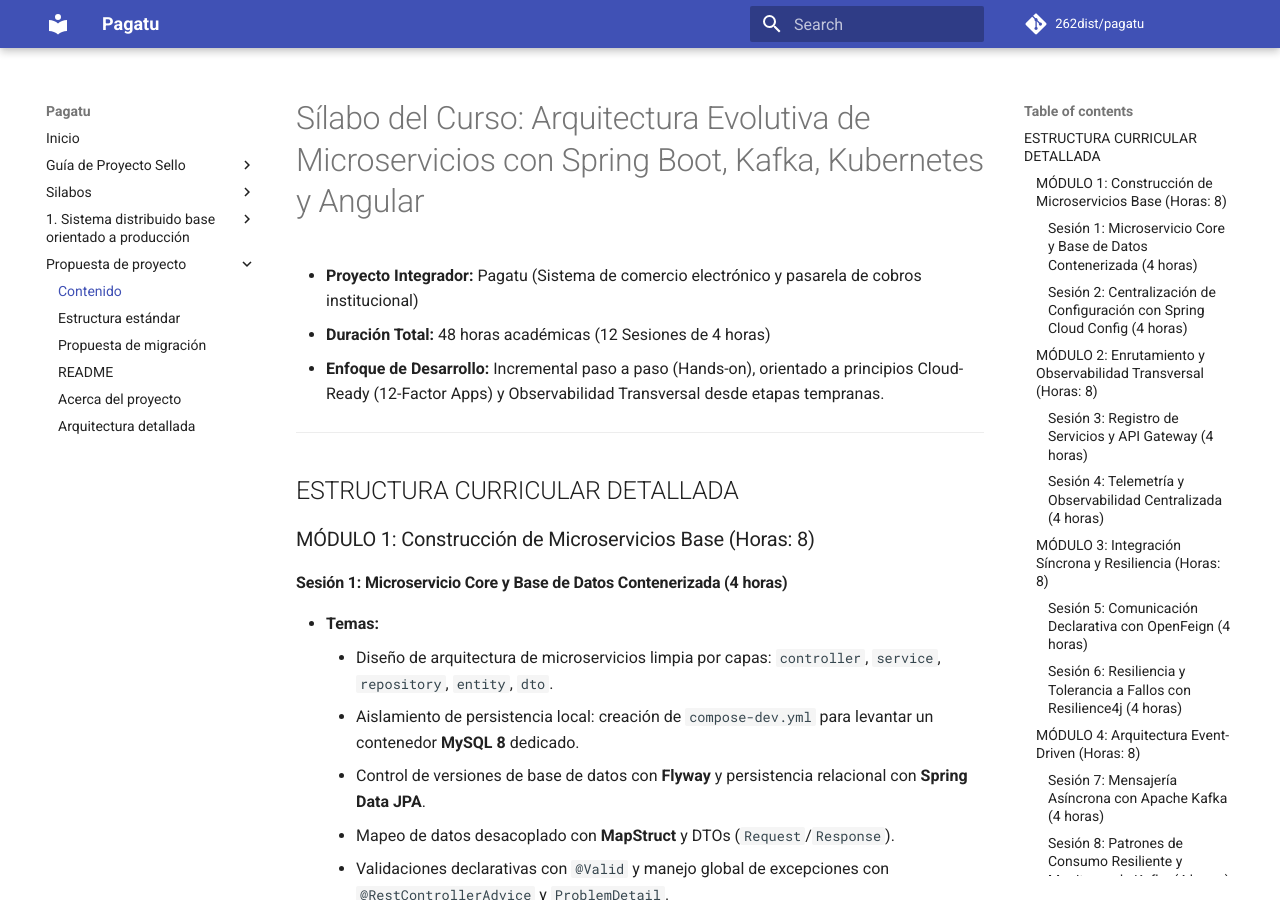
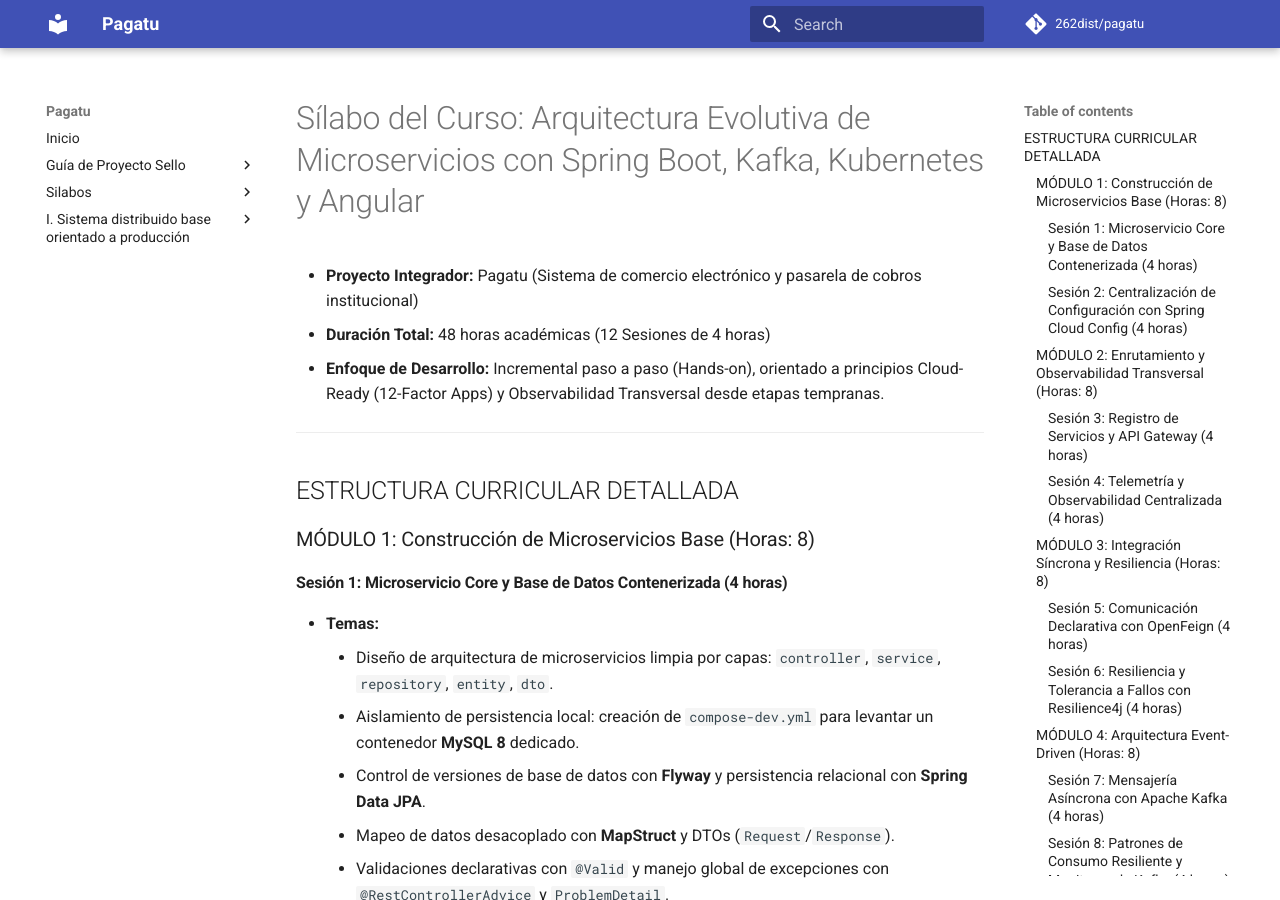
Before and after one commit to 262dist/pagatu, an MkDocs documentation site: the page built from docs/propuesta-proyecto/contenido.md, in a window 1280 px wide and 900 px high. Built offline with MkDocs 1.6.1 and Material for MkDocs 9.7.7, drawn with Linux system fonts in a browser that asks for light colours; comment, search, counter and statistics services are not loaded.

Commit message:
first commit

```diff
--- a/mkdocs.yml
+++ b/mkdocs.yml
@@ -11,15 +11,8 @@
   - Silabos:
       - Silabo 2026-1: silabo_dist_2026_1.md
       - Silabo 2026-2: silabo_dist_2026_2.md
-  - 1. Sistema distribuido base orientado a producción:
+  - I. Sistema distribuido base orientado a producción:
       - S1 - Construcción de un servicio base para un sistema distribuido: sesiones/S01_Construccion_Servicio_Base.md
-  - Propuesta de proyecto:
-      - Contenido: propuesta-proyecto/contenido.md
-      - Estructura estándar: propuesta-proyecto/OFICIAL_ESTRUCTURA_ESTANDAR.md
-      - Propuesta de migración: propuesta-proyecto/propuesta_migracion.md
-      - README: propuesta-proyecto/README.md
-      - Acerca del proyecto: propuesta-proyecto/README_01_ACERCA_DEL_PROYECTO.md
-      - Arquitectura detallada: propuesta-proyecto/README_02_ARQUITECTURA_DETALLADA.md
 
 theme:
   name: material
```
Also changed, not shown: docs/index.md (+2 -1 lines).
